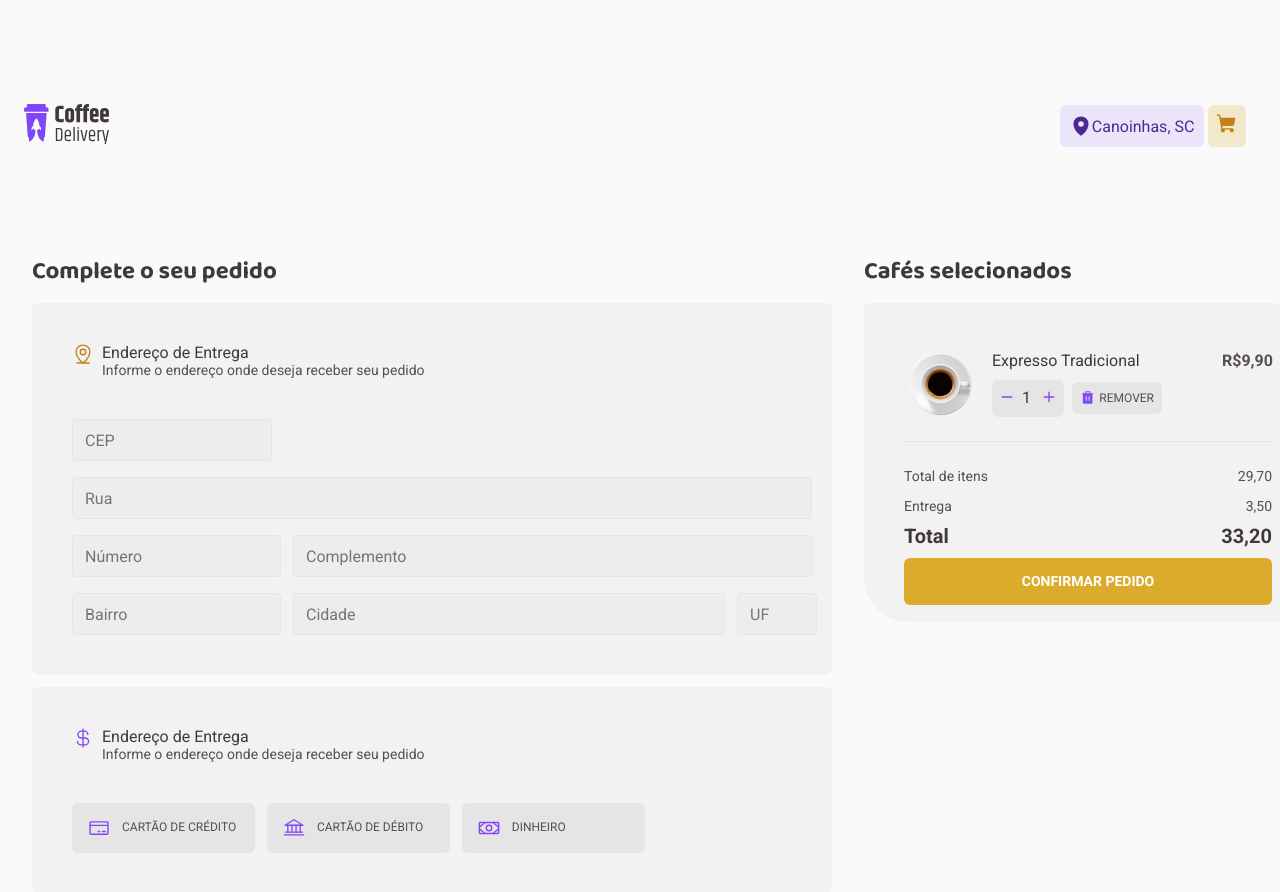
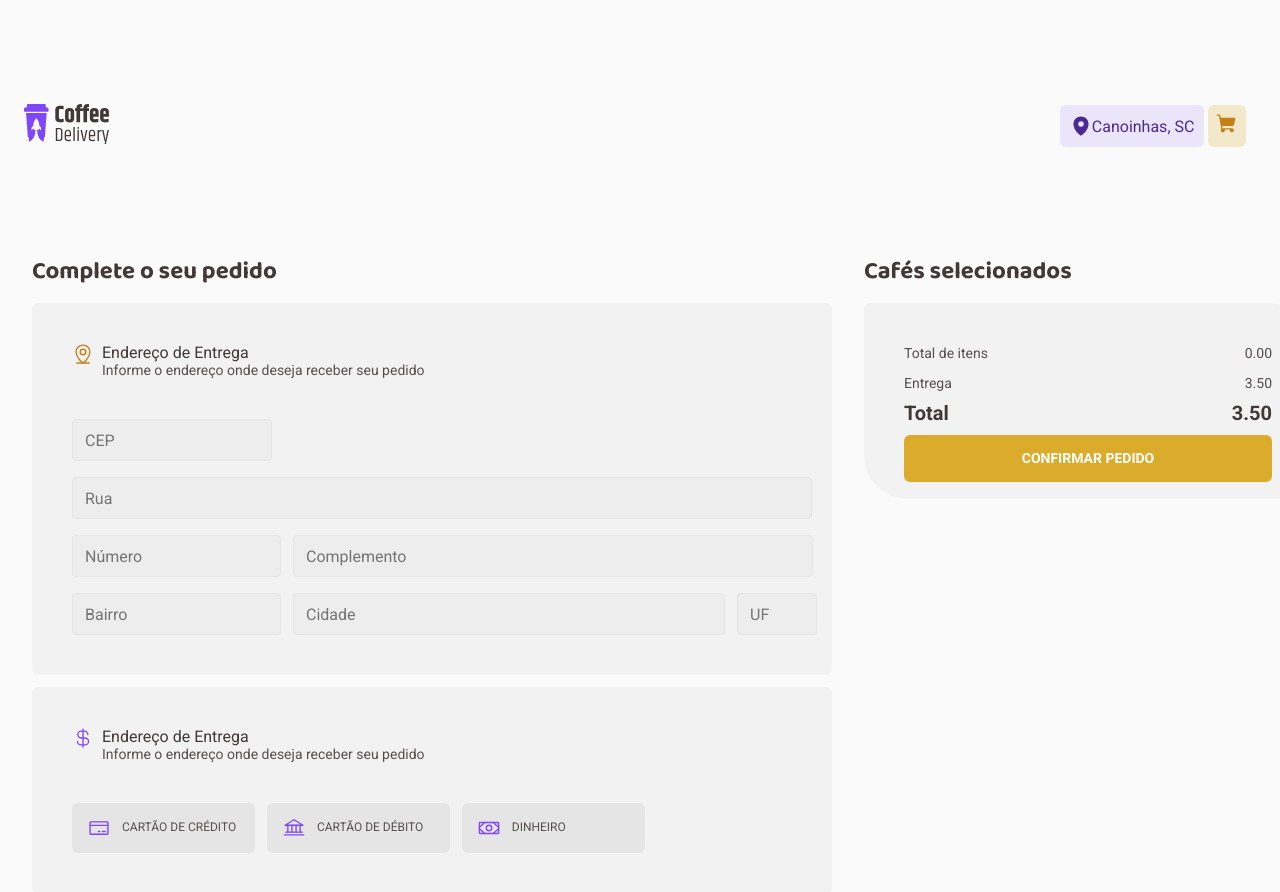
Before and after one commit to FelipeKonig/desafio-2-react, a React (Vite) app: page /checkout in a window 1280 px wide. Shown: the top 892 px of the page. Built offline with nearby package versions, Linux system fonts and the light colour scheme.

Commit message:
cart in checkout added

```diff
--- a/src/bd/cafes.ts
+++ b/src/bd/cafes.ts
@@ -20,7 +20,7 @@ export const cafes = [
     tags: ['tradicional'],
     name: 'Expresso Tradicional',
     description: 'O tradicional café feito com água quente e grãos moídos',
-    price: '9.90',
+    price: '2.50',
   },
   {
     id: 2,
@@ -28,7 +28,7 @@ export const cafes = [
     tags: ['tradicional'],
     name: 'Expresso Americano',
     description: 'Expresso diluído, menos intenso que o tradicional',
-    price: '9.90',
+    price: '4.00',
   },
   {
     id: 3,
@@ -36,7 +36,7 @@ export const cafes = [
     tags: ['tradicional'],
     name: 'Expresso Cremoso',
     description: 'Café expresso tradicional com espuma cremosa',
-    price: '9.90',
+    price: '19.90',
   },
   {
     id: 4,
@@ -44,7 +44,7 @@ export const cafes = [
     tags: ['tradicional', 'gelado'],
     name: 'Expresso Gelado',
     description: 'Bebida preparada com café expresso e cubos de gelo',
-    price: '9.90',
+    price: '2.00',
   },
   {
     id: 5,
@@ -52,7 +52,7 @@ export const cafes = [
     tags: ['tradicional', 'com leite'],
     name: 'Café com Leite',
     description: 'Meio a meio de expresso tradicional com leite vaporizado',
-    price: '9.90',
+    price: '5.50',
   },
   {
     id: 6,
@@ -61,7 +61,7 @@ export const cafes = [
     name: 'Latte',
     description:
       'Uma dose de café expresso com o dobro de leite e espuma cremosa',
-    price: '9.90',
+    price: '13.50',
   },
   {
     id: 7,
@@ -70,7 +70,7 @@ export const cafes = [
     name: 'Capuccino',
     description:
       'Bebida com canela feita de doses iguais de café, leite e espuma',
-    price: '9.90',
+    price: '10.00',
   },
   {
     id: 8,
@@ -79,7 +79,7 @@ export const cafes = [
     name: 'Macchiato',
     description:
       'Café expresso misturado com um pouco de leite quente e espuma',
-    price: '9.90',
+    price: '22.80',
   },
   {
     id: 9,
@@ -87,7 +87,7 @@ export const cafes = [
     tags: ['tradicional', 'com leite'],
     name: 'Mocaccino',
     description: 'Café expresso com calda de chocolate, pouco leite e espuma',
-    price: '9.90',
+    price: '30.60',
   },
   {
     id: 10,
@@ -95,7 +95,7 @@ export const cafes = [
     tags: ['tradicional', 'com leite'],
     name: 'Chocolate Quente',
     description: 'Bebida feita com chocolate dissolvido no leite quente e café',
-    price: '9.90',
+    price: '8.20',
   },
   {
     id: 11,
@@ -104,7 +104,7 @@ export const cafes = [
     name: 'Cubano',
     description:
       'Drink gelado de café expresso com rum, creme de leite e hortelã',
-    price: '9.90',
+    price: '11.10',
   },
   {
     id: 12,
@@ -112,7 +112,7 @@ export const cafes = [
     tags: ['especial'],
     name: 'Havaiano',
     description: 'Bebida adocicada preparada com café e leite de coco',
-    price: '9.90',
+    price: '15.00',
   },
   {
     id: 13,
@@ -120,7 +120,7 @@ export const cafes = [
     tags: ['especial'],
     name: 'Árabe',
     description: 'Bebida preparada com grãos de café árabe e especiarias',
-    price: '9.90',
+    price: '7.50',
   },
   {
     id: 14,
@@ -128,6 +128,6 @@ export const cafes = [
     tags: ['especial', 'alcoólico'],
     name: 'Irlandês',
     description: 'Bebida a base de café, uísque irlandês, açúcar e chantilly',
-    price: '9.90',
+    price: '19.50',
   },
 ]
--- a/src/components/header/index.tsx
+++ b/src/components/header/index.tsx
@@ -14,11 +14,15 @@ export function Header() {
   useEffect(() => {
     if (cart.length > 0) {
       let count = 0
+
       cart.forEach((coffee) => (count += coffee.quantity))
 
       setCountCafes((state) => count)
 
       document.getElementById('counter')!.style.visibility = 'visible'
+    } else {
+      setCountCafes((state) => 0)
+      document.getElementById('counter')!.style.visibility = 'hidden'
     }
   }, [cart])
 
--- a/src/contexts/CartContext.tsx
+++ b/src/contexts/CartContext.tsx
@@ -11,6 +11,9 @@ export interface CoffeeCart {
 interface CartContextProviderType {
   cart: CoffeeCart[]
   addNewCoffee: (data: CoffeeCart) => void
+  removeCoffee: (id: number) => void
+  increaseMoreCoffee: (id: number) => void
+  decreaseMoreCoffee: (id: number) => void
 }
 
 export const CartContext = createContext({} as CartContextProviderType)
@@ -21,6 +24,40 @@ interface CartContextProviderProps {
 
 export function CartContextProvider({ children }: CartContextProviderProps) {
   const [cart, setCart] = useState<CoffeeCart[]>([])
+
+  function increaseMoreCoffee(id: number) {
+    setCart((state) =>
+      cart.map((coffee) => {
+        if (coffee.id === id) {
+          return {
+            ...coffee,
+            quantity: coffee.quantity + 1,
+          }
+        } else {
+          return { ...coffee }
+        }
+      }),
+    )
+  }
+
+  function decreaseMoreCoffee(id: number) {
+    setCart((state) =>
+      cart.map((coffee) => {
+        if (coffee.id === id) {
+          return {
+            ...coffee,
+            quantity: coffee.quantity - 1,
+          }
+        } else {
+          return { ...coffee }
+        }
+      }),
+    )
+  }
+
+  function removeCoffee(id: number) {
+    setCart((state) => cart.filter((coffee) => coffee.id !== id))
+  }
 
   function addNewCoffee(newCoffee: CoffeeCart) {
     console.log(cart)
@@ -48,7 +85,15 @@ export function CartContextProvider({ children }: CartContextProviderProps) {
   }
 
   return (
-    <CartContext.Provider value={{ cart, addNewCoffee }}>
+    <CartContext.Provider
+      value={{
+        cart,
+        addNewCoffee,
+        increaseMoreCoffee,
+        decreaseMoreCoffee,
+        removeCoffee,
+      }}
+    >
       {children}
     </CartContext.Provider>
   )
--- a/src/pages/checkout/cart/coffeeItem/index.tsx
+++ b/src/pages/checkout/cart/coffeeItem/index.tsx
@@ -1,46 +1,59 @@
 import { CoffeeItemContainer } from './styles'
 import { Minus, Plus, Trash } from 'phosphor-react'
 
-import coffee1 from '../../../../assets/cafes/coffee1.png'
-import { useState } from 'react'
+import { useContext, useState } from 'react'
+import { CartContext, CoffeeCart } from '../../../../contexts/CartContext'
 
-export function CoffeeItem() {
-  const [coffeeCount, setCoffeeCount] = useState(1)
+interface CoffeeItemProps {
+  coffee: CoffeeCart
+}
 
-  function handleAddCoffee() {
+export function CoffeeItem({ coffee }: CoffeeItemProps) {
+  const [coffeeCount, setCoffeeCount] = useState(coffee.quantity)
+
+  const { increaseMoreCoffee, decreaseMoreCoffee, removeCoffee } =
+    useContext(CartContext)
+
+  function handleIncreaseMoreCoffee() {
     setCoffeeCount(coffeeCount + 1)
+    increaseMoreCoffee(coffee.id)
+  }
+
+  function handleDecreaseMoreCoffee() {
+    if (coffeeCount > 1) {
+      setCoffeeCount(coffeeCount - 1)
+      decreaseMoreCoffee(coffee.id)
+    }
   }
 
   function handleRemoveCoffee() {
-    if (coffeeCount > 1) {
-      setCoffeeCount(coffeeCount - 1)
-    }
+    removeCoffee(coffee.id)
   }
 
   return (
     <CoffeeItemContainer>
       <div>
-        <img src={coffee1} alt="" />
+        <img src={coffee.img} alt="" />
         <div id="details">
-          <p> Expresso Tradicional</p>
+          <p> {coffee.name}</p>
           <div id="actions">
             <div>
-              <button type="button" onClick={handleRemoveCoffee}>
+              <button type="button" onClick={handleDecreaseMoreCoffee}>
                 <Minus className="icon" weight="bold" />
               </button>
               <p>{coffeeCount}</p>
-              <button type="button" onClick={handleAddCoffee}>
+              <button type="button" onClick={handleIncreaseMoreCoffee}>
                 <Plus className="icon" weight="bold" />
               </button>
             </div>
-            <button type="button" id="remove">
+            <button type="button" id="remove" onClick={handleRemoveCoffee}>
               <Trash size={32} weight="fill" className="cart" />
               <span>Remover</span>
             </button>
           </div>
         </div>
       </div>
-      <p id="price">R$9,90</p>
+      <p id="price">R${coffee.price}</p>
     </CoffeeItemContainer>
   )
 }
--- a/src/pages/checkout/cart/index.tsx
+++ b/src/pages/checkout/cart/index.tsx
@@ -1,24 +1,46 @@
+import { useContext, useEffect, useState } from 'react'
+import { CartContext } from '../../../contexts/CartContext'
 import { CoffeeItem } from './coffeeItem'
 import { CartContainer, CartValues, CoffeeCard } from './styles'
 
 export function Cart() {
+  const { cart } = useContext(CartContext)
+
+  const [totalCafesPrice, setTotalCartPrice] = useState(0)
+  const shipping = 3.5
+  const [totalPrice, setTotalPrice] = useState(0)
+
+  useEffect(() => {
+    let totalPrice = 0
+
+    cart.forEach((coffee) => {
+      totalPrice += parseFloat(coffee.price) * coffee.quantity
+    })
+
+    setTotalCartPrice((state) => totalPrice)
+    setTotalPrice((state) => totalPrice + shipping)
+  }, [cart])
+
   return (
     <CartContainer>
       <h2>Cafés selecionados</h2>
       <CoffeeCard>
-        <CoffeeItem />
+        {cart.map((coffee) => {
+          return <CoffeeItem key={coffee.id} coffee={coffee} />
+        })}
+
         <CartValues>
           <div>
             <p>Total de itens</p>
-            <p className="price">29,70</p>
+            <p className="price">{totalCafesPrice.toFixed(2)}</p>
           </div>
           <div>
             <p>Entrega</p>
-            <p className="price">3,50</p>
+            <p className="price">{shipping.toFixed(2)}</p>
           </div>
           <div id="total">
             <p>Total</p>
-            <p className="price">33,20</p>
+            <p className="price">{totalPrice.toFixed(2)}</p>
           </div>
           <button>Confirmar Pedido</button>
         </CartValues>
```
